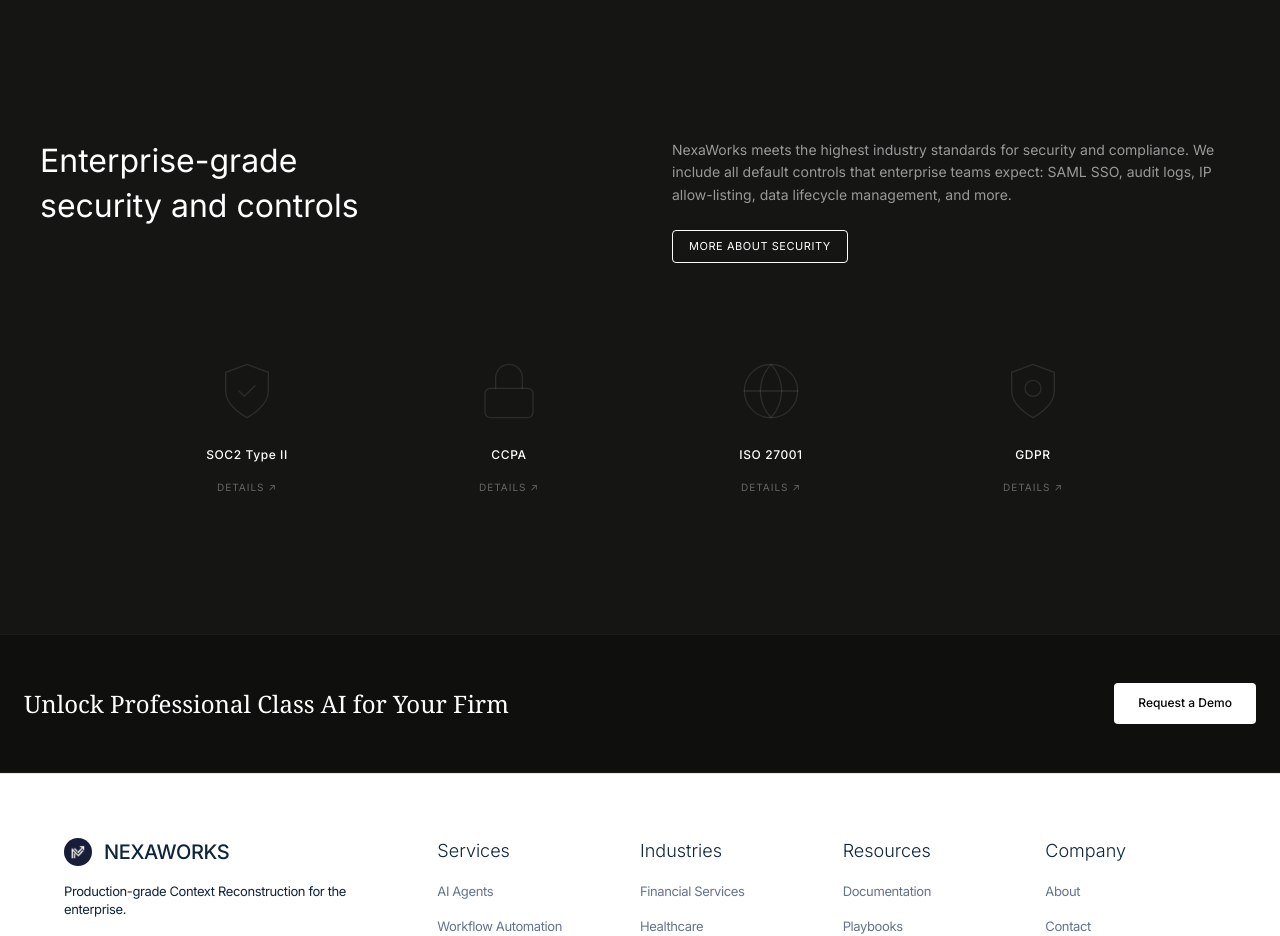
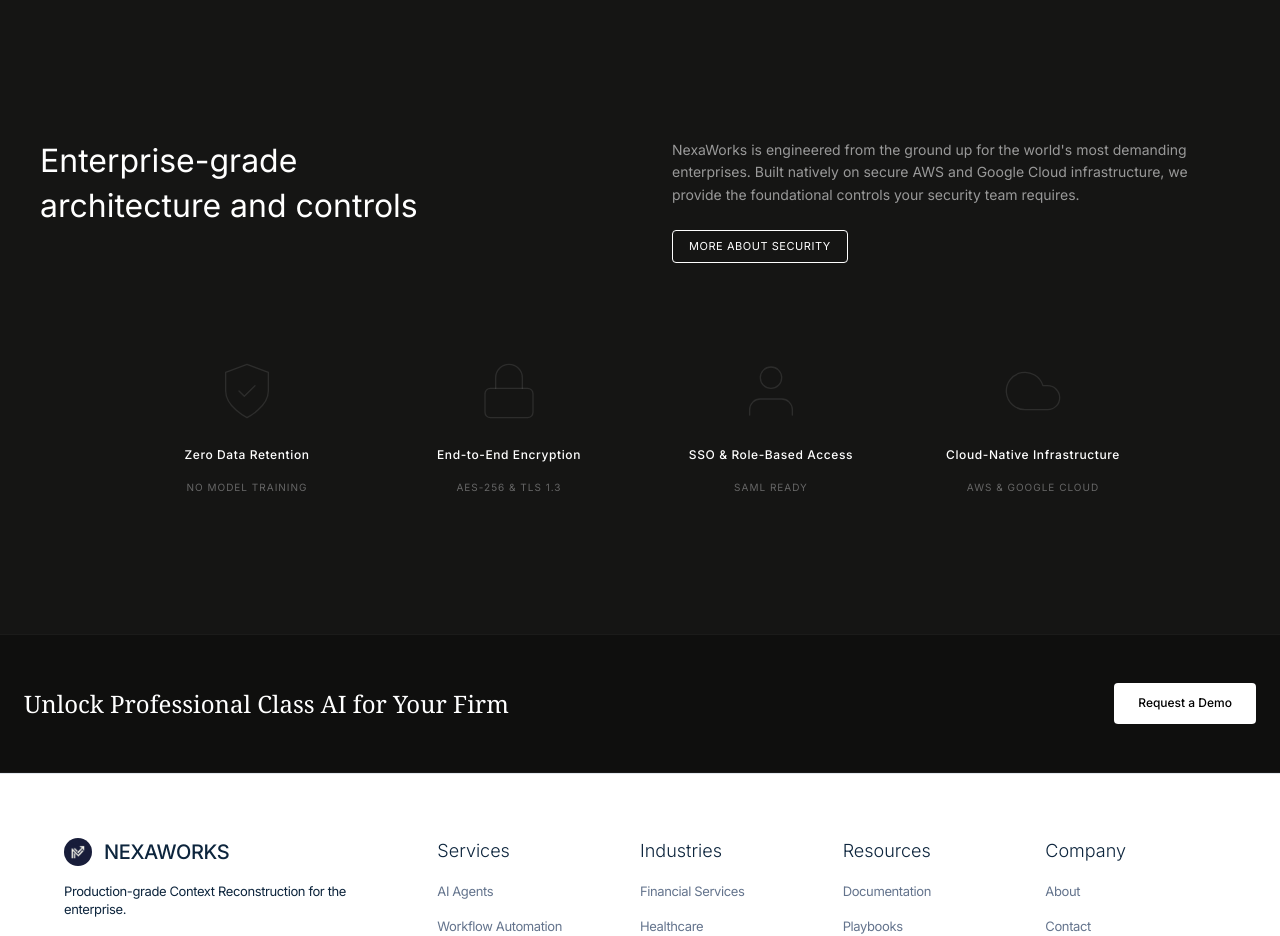
Before and after one commit to sahilghewari/NexaWorks-v4, a Next.js app: page / in a window 1280 px wide. Shown: the part 5120-6056 px from the top of the page. Built offline with nearby package versions, Linux system fonts and the light colour scheme.

Commit message:
refactor: replace fake compliance badges with realistic enterprise architecture features

```diff
--- a/src/app/page.tsx
+++ b/src/app/page.tsx
@@ -137,9 +137,9 @@ export default function Home() {
 
       <section className="security-badges-section">
         <div className="security-header-grid">
-          <h2 className="security-title">Enterprise-grade<br/>security and controls</h2>
+          <h2 className="security-title">Enterprise-grade<br/>architecture and controls</h2>
           <div className="security-desc">
-            <p>NexaWorks meets the highest industry standards for security and compliance. We include all default controls that enterprise teams expect: SAML SSO, audit logs, IP allow-listing, data lifecycle management, and more.</p>
+            <p>NexaWorks is engineered from the ground up for the world's most demanding enterprises. Built natively on secure AWS and Google Cloud infrastructure, we provide the foundational controls your security team requires.</p>
             <div style={{marginTop: '24px'}}>
                <Link href="/security" className="btn-outline-light-small">More About Security</Link>
             </div>
@@ -150,29 +150,29 @@ export default function Home() {
             <div className="badge-icon">
               <svg width="48" height="48" viewBox="0 0 24 24" fill="none" stroke="currentColor" strokeWidth="1" strokeLinecap="round" strokeLinejoin="round"><path d="M12 22s8-4 8-10V5l-8-3-8 3v7c0 6 8 10 8 10z"></path><path d="m9 12 2 2 4-4"></path></svg>
             </div>
-            <h4>SOC2 Type II</h4>
-            <Link href="/security">Details ↗</Link>
+            <h4>Zero Data Retention</h4>
+            <span style={{ fontSize: '10px', color: '#666', textTransform: 'uppercase', letterSpacing: '0.1em' }}>No Model Training</span>
           </div>
           <div className="security-badge">
             <div className="badge-icon">
               <svg width="48" height="48" viewBox="0 0 24 24" fill="none" stroke="currentColor" strokeWidth="1" strokeLinecap="round" strokeLinejoin="round"><rect x="3" y="11" width="18" height="11" rx="2" ry="2"></rect><path d="M7 11V7a5 5 0 0 1 10 0v4"></path></svg>
             </div>
-            <h4>CCPA</h4>
-            <Link href="/security">Details ↗</Link>
+            <h4>End-to-End Encryption</h4>
+            <span style={{ fontSize: '10px', color: '#666', textTransform: 'uppercase', letterSpacing: '0.1em' }}>AES-256 & TLS 1.3</span>
           </div>
           <div className="security-badge">
             <div className="badge-icon">
-              <svg width="48" height="48" viewBox="0 0 24 24" fill="none" stroke="currentColor" strokeWidth="1" strokeLinecap="round" strokeLinejoin="round"><circle cx="12" cy="12" r="10"></circle><line x1="2" y1="12" x2="22" y2="12"></line><path d="M12 2a15.3 15.3 0 0 1 4 10 15.3 15.3 0 0 1-4 10 15.3 15.3 0 0 1-4-10 15.3 15.3 0 0 1 4-10z"></path></svg>
+              <svg width="48" height="48" viewBox="0 0 24 24" fill="none" stroke="currentColor" strokeWidth="1" strokeLinecap="round" strokeLinejoin="round"><circle cx="12" cy="7" r="4"></circle><path d="M20 21v-2a4 4 0 0 0-4-4H8a4 4 0 0 0-4 4v2"></path></svg>
             </div>
-            <h4>ISO 27001</h4>
-            <Link href="/security">Details ↗</Link>
+            <h4>SSO & Role-Based Access</h4>
+            <span style={{ fontSize: '10px', color: '#666', textTransform: 'uppercase', letterSpacing: '0.1em' }}>SAML Ready</span>
           </div>
           <div className="security-badge">
             <div className="badge-icon">
-              <svg width="48" height="48" viewBox="0 0 24 24" fill="none" stroke="currentColor" strokeWidth="1" strokeLinecap="round" strokeLinejoin="round"><path d="M12 22s8-4 8-10V5l-8-3-8 3v7c0 6 8 10 8 10z"></path><circle cx="12" cy="11" r="3"></circle></svg>
+              <svg width="48" height="48" viewBox="0 0 24 24" fill="none" stroke="currentColor" strokeWidth="1" strokeLinecap="round" strokeLinejoin="round"><path d="M17.5 19H9a7 7 0 1 1 6.71-9h1.79a4.5 4.5 0 1 1 0 9Z"></path></svg>
             </div>
-            <h4>GDPR</h4>
-            <Link href="/security">Details ↗</Link>
+            <h4>Cloud-Native Infrastructure</h4>
+            <span style={{ fontSize: '10px', color: '#666', textTransform: 'uppercase', letterSpacing: '0.1em' }}>AWS & Google Cloud</span>
           </div>
         </div>
       </section>
```
